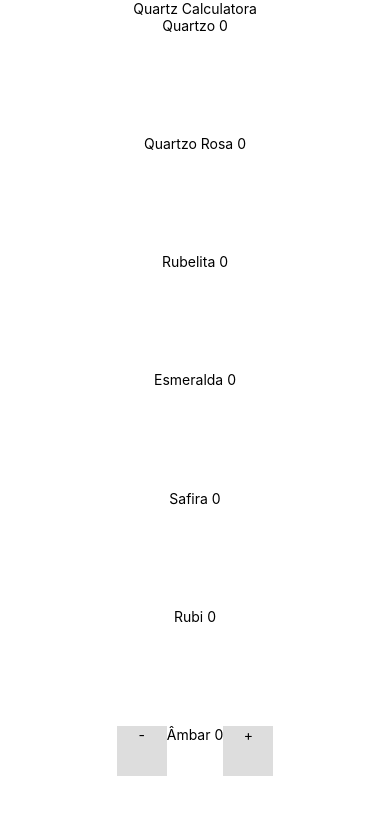
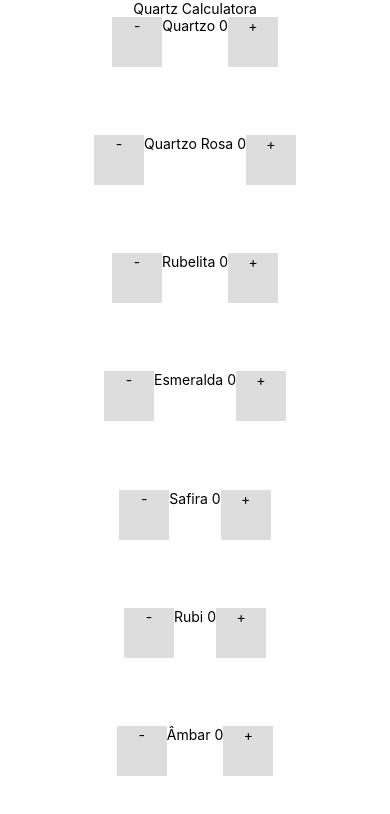
Before and after one commit to JHBoing/QuartzCalculator, a React Native app: screen / in a window 390 px wide. Shown: the top 814 px of the page. Built offline with nearby package versions, Linux system fonts and the light colour scheme.

Commit message:
Changed all buttons to TouchableOpacity

```diff
--- a/App.js
+++ b/App.js
@@ -1,5 +1,7 @@
 import React from 'react';
 import { StyleSheet, Text, View, TouchableOpacity } from 'react-native';
+
+
 
 export default class App extends React.Component {
 
@@ -34,73 +36,109 @@ export default class App extends React.Component {
                     <TouchableOpacity
                         title="-"
                         onPress={(quartzo) => (this.state.quartzo > 0) ? this.setState({quartzo: this.state.quartzo - 1}):null}
-                    />
+                        style={styles.button}
+                    >
+                        <Text>-</Text>
+                    </TouchableOpacity>
                     <Text>Quartzo</Text>
                     <Text> {this.state.quartzo}</Text>
                     <TouchableOpacity
                         title="+"
                         onPress={(quartzo) => this.setState({quartzo: this.state.quartzo + 1})}
-                    />
+                        style={styles.button}
+                    >
+                        <Text>+</Text>
+                    </TouchableOpacity>
                 </View>
                 <View style={styles.pedraContainer}>
                     <TouchableOpacity
                         title="-"
                         onPress={(quartzoRosa) => (this.state.quartzoRosa > 0) ? this.setState({quartzoRosa: this.state.quartzoRosa - 1}):null}
-                    />
+                        style={styles.button}
+                    >
+                        <Text>-</Text>
+                    </TouchableOpacity>
                     <Text>Quartzo Rosa</Text>
                     <Text> {this.state.quartzoRosa}</Text>
                     <TouchableOpacity
                         title="+"
                         onPress={(quartzoRosa) => this.setState({quartzoRosa: this.state.quartzoRosa + 1})}
-                    />
+                        style={styles.button}
+                    >
+                        <Text>+</Text>
+                    </TouchableOpacity>
                 </View>
                 <View style={styles.pedraContainer}>
                     <TouchableOpacity
                         title="-"
                         onPress={(rubelita) => (this.state.rubelita > 0) ? this.setState({rubelita: this.state.rubelita - 1}):null}
-                    />
+                        style={styles.button}
+                    >
+                        <Text>-</Text>
+                    </TouchableOpacity>
                     <Text>Rubelita</Text>
                     <Text> {this.state.rubelita}</Text>
                     <TouchableOpacity
                         title="+"
                         onPress={(rubelita) => this.setState({rubelita: this.state.rubelita + 1})}
-                    />
+                        style={styles.button}
+                    >
+                        <Text>+</Text>
+                    </TouchableOpacity>
                 </View>
                 <View style={styles.pedraContainer}>
                     <TouchableOpacity
                         title="-"
                         onPress={(esmeralda) => (this.state.esmeralda > 0) ? this.setState({esmeralda: this.state.esmeralda - 1}):null}
-                    />
+                        style={styles.button}
+                    >
+                        <Text>-</Text>
+                    </TouchableOpacity>
                     <Text>Esmeralda</Text>
                     <Text> {this.state.esmeralda}</Text>
                     <TouchableOpacity
                         title="+"
                         onPress={(esmeralda) => this.setState({esmeralda: this.state.esmeralda + 1})}
-                    />
+                        style={styles.button}
+                    >
+                        <Text>+</Text>
+                    </TouchableOpacity>
                 </View>
                 <View style={styles.pedraContainer}>
                     <TouchableOpacity
                         title="-"
                         onPress={(safira) => (this.state.safira > 0) ? this.setState({safira: this.state.safira - 1}):null}
-                    />
+                        style={styles.button}
+                    >
+                        <Text>-</Text>
+                    </TouchableOpacity>
                     <Text>Safira</Text>
                     <Text> {this.state.safira}</Text>
                     <TouchableOpacity
                         title="+"
                         onPress={(safira) => this.setState({safira: this.state.safira + 1})}
-                    />
+                        style={styles.button}
+                    >
+                        <Text>+</Text>
+                    </TouchableOpacity>
                 </View>
                 <View style={styles.pedraContainer}>
                     <TouchableOpacity
                         title="-"
                         onPress={(rubi) => (this.state.rubi > 0) ? this.setState({rubi: this.state.rubi - 1}):null}
-                    />
+                        style={styles.button}
+                    >
+                        <Text>-</Text>
+                    </TouchableOpacity>
                     <Text>Rubi</Text>
                     <Text> {this.state.rubi}</Text>
                     <TouchableOpacity
                         title="+"
                         onPress={(rubi) => this.setState({rubi: this.state.rubi + 1})}
-                    />
+                        style={styles.button}
+                    >
+                        <Text>+</Text>
+                    </TouchableOpacity>
                 </View>
                 <View style={styles.pedraContainer}>
                     <TouchableOpacity
```
